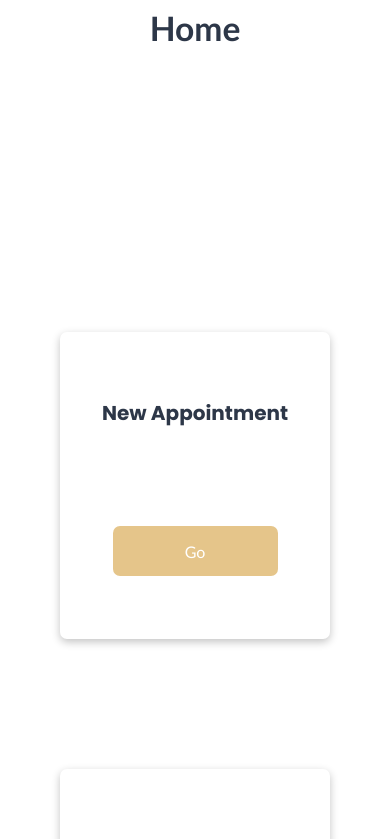
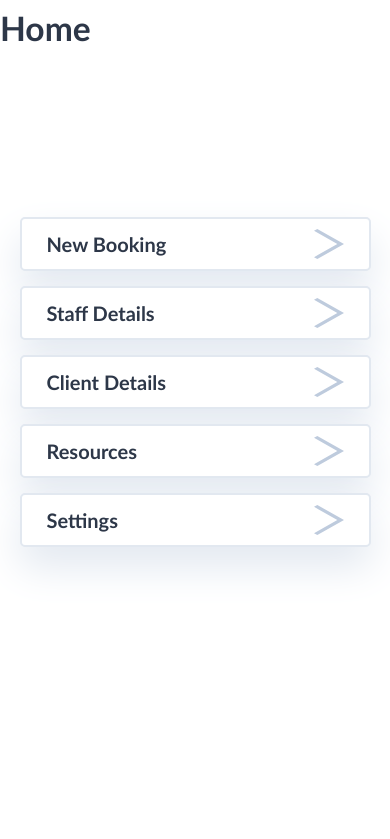
Before and after one commit to nology-tech/Tahiti-Client-Project, a React (Create React App) app: page /home in a window 390 px wide. Shown: the top 839 px of the page. Built offline with nearby package versions, Linux system fonts and the light colour scheme.

Commit message:
Changed Logo to be one image. Made cards sit on right of nav and hid cards on mobile version.

```diff
--- a/src/components/HomepageCard/HomepageCard.scss
+++ b/src/components/HomepageCard/HomepageCard.scss
@@ -1,6 +1,6 @@
-.homepage-card{
-    height: 307px;
-    width: 270px;
+.homepage-card {
+  height: 280px;
+  width: 253px;
   border-radius: 7px;
   margin: 15px;
   padding: 0px 10px;
@@ -9,8 +9,7 @@
   align-items: center;
   box-shadow: rgba(0, 0, 0, 0.24) 0px 3px 8px;
 
-
-    &__heading{
+  &__heading {
     display: flex;
     text-align: center;
     justify-content: center;
@@ -19,12 +18,12 @@
     font-family: Poppins;
   }
 
-    &__button{
+  &__button {
     width: 165px;
     height: 50px;
     border-radius: 7px;
     border: none;
-        background-color: #E5C58A;
+    background-color: #e5c58a;
     color: white;
     margin-top: 90px;
   }
--- a/src/components/SideNav/SideNav.jsx
+++ b/src/components/SideNav/SideNav.jsx
@@ -7,8 +7,7 @@ import resourcesIcon from "../../assets/images/resources-icon.svg";
 import settingsIcon from "../../assets/images/settings-icon.svg";
 import NavItem from "../NavItem/NavItem";
 import navLine from "../../assets/images/nav-line.svg";
-import logoLeft from "../../assets/images/logo-left-white.svg";
-import logoRight from "../../assets/images/logo-right-white.svg";
+import whiteLogo from "../../assets/images/logo-white.svg";
 import iconHouse from "../../assets/images/black-home-icon.png";
 import { NavLink, Link } from "react-router-dom";
 
@@ -16,13 +15,10 @@ const SideNav = () => {
   return (
     <div>
       <section className="SideNav">
-        <img className="white-logo-left" src={logoLeft} alt="logo-left" />
-        <img className="white-logo-right" src={logoRight} alt="logo-right" />
+        <img className="white-logo" src={whiteLogo} alt="logo-left" />
 
         <img className="SideNav--line" src={navLine} id="line1" />
-        <div className="menu">
-
-        </div>
+        <div className="menu"></div>
 
         <NavLink
           className={({ isActive, isPending }) =>
--- a/src/components/SideNav/SideNav.scss
+++ b/src/components/SideNav/SideNav.scss
@@ -16,7 +16,7 @@
   box-shadow: 0px 20px 40px #f0f0ee;
   border-radius: 0px 30px 0px 0px;
   max-width: 309px;
-  max-height: 100vh;
+  max-height: 100%;
   display: flex;
   flex-direction: column;
   padding-top: 120px;
@@ -28,24 +28,14 @@
     margin-bottom: 15px;
   }
 
-  .white-logo-left {
-    height: 48px;
-    max-width: 83.66px;
+  .white-logo {
+    height: 80px;
+    max-width: 130px;
     position: absolute;
     left: 29%;
     right: 43.5%;
-    top: 6.44%;
+    top: 4.75%;
     bottom: 88.22%;
-  }
-  .white-logo-right {
-    height: 48px;
-    max-width: 83.66px;
-    position: absolute;
-    left: 29%;
-    right: 43.5%;
-    top: 6.44%;
-    bottom: 88.22%;
-    margin-left: 42.5px;
   }
 
   .active {
@@ -57,7 +47,7 @@
   }
 
   #line1 {
-    padding-bottom:15px;
+    padding-bottom: 15px;
   }
 }
 
@@ -77,19 +67,18 @@
     flex-direction: column;
     justify-content: center;
     align-items: center;
-    padding-top:15px;
-    padding-bottom:15px;
+    padding-top: 15px;
+    padding-bottom: 15px;
 
     img {
       width: 45%;
       padding-left: 6px;
-
     }
 
     h1 {
       font-size: 16px;
       font-family: "Jost";
-      margin:0;
+      margin: 0;
     }
   }
 }
--- a/src/pages/Home/Home.jsx
+++ b/src/pages/Home/Home.jsx
@@ -13,11 +13,14 @@ const Home = () => {
       <div className="mockHeader">
         <h1>Home</h1>
       </div>
-      <HompageCard title="New Appointment" link="/booking" />
-      <HompageCard title="Staff Details" link="/staff" />
-      <HompageCard title="Client Details" link="clients" />
-      <HompageCard title="Resources" link="/resources" />
-      <HompageCard title="Settings" link="/settings" />
+      <div className="cardContainer">
+        <HompageCard title="New Appointment" link="/booking" />
+        <HompageCard title="Staff Details" link="/staff" />
+        <HompageCard title="Client Details" link="clients" />
+        <HompageCard title="Resources" link="/resources" />
+        <HompageCard title="Settings" link="/settings" />
+      </div>
+
       <MobileNavPage />
     </div>
   );
--- a/src/pages/Home/Home.scss
+++ b/src/pages/Home/Home.scss
@@ -5,19 +5,28 @@
 }
 
 .layout {
-  height: 100vh;
+  height: 100%;
   width: 100vw;
   background-color: $color-white-header;
+}
 
+
+.cardContainer {
   display: flex;
   flex-direction: row;
   justify-content: center;
   flex-wrap: wrap;
-  gap: 100px;
+  gap: 20px;
+  margin-left: 300px;
+  margin-top: 130px;
 }
 
 @media screen and (max-width: 720px) {
   .desktopNav {
+    display: none;
+  }
+
+  .cardContainer {
     display: none;
   }
   .layout {
```
Lines whose indentation alone changed are shown as unchanged.
